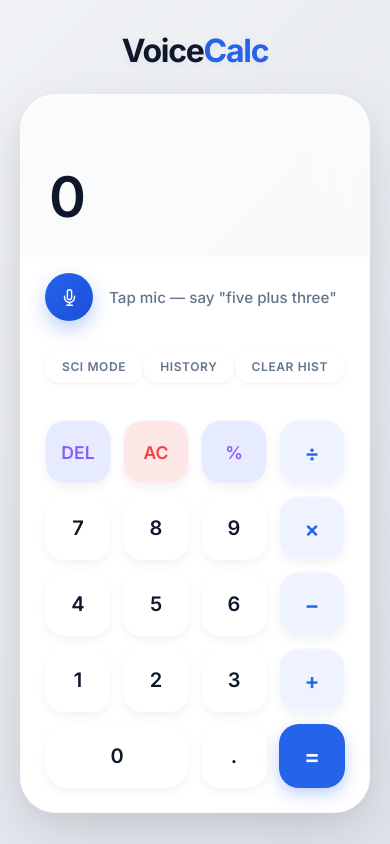
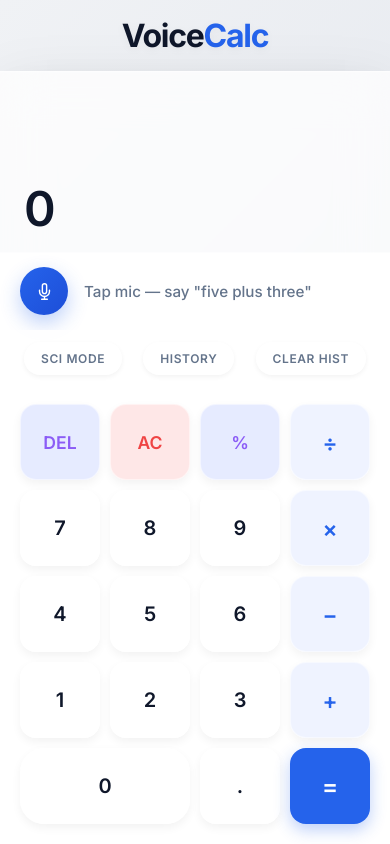
Before and after one commit to jachinsamuel/voicecalc, a Flask app: page / in a window 390 px wide. Run offline with Flask 3, Linux system fonts and the light colour scheme.

Commit message:
feat(ui): update index.html styling
* changed min-height to height for better responsiveness
* added overflow hidden to prevent unnecessary scrolling
* updated wrapper and display styles for improved layout
* modified header, calc, and btn styles for better spacing and design
* added responsive adjustments for phones and small laptops
* updated padding, margin, and border styles for various elements
* improved flexbox usage for better flexibility and responsiveness

```diff
--- a/templates/index.html
+++ b/templates/index.html
@@ -99,23 +99,30 @@
       background-attachment: fixed;
       color: var(--text);
       font-family: 'Inter', -apple-system, BlinkMacSystemFont, 'Segoe UI', Roboto, sans-serif;
-      min-height: 100vh;
+      height: 100vh;
+      height: 100dvh;
       display: flex;
       align-items: center;
       justify-content: center;
       padding: 20px;
       transition: background 0.4s ease, color 0.4s ease;
+      overflow: hidden;
     }
 
     .wrapper {
       width: 100%;
       max-width: 400px;
+      height: 100%;
+      max-height: 850px;
+      display: flex;
+      flex-direction: column;
     }
 
     /* Header */
     header {
       text-align: center;
-      margin-bottom: 24px;
+      margin-bottom: 16px;
+      flex-shrink: 0;
     }
 
     header h1 {
@@ -144,18 +151,22 @@
         0 20px 60px var(--shadow-strong),
         inset 0 1px 0 rgba(255, 255, 255, 0.1);
       transition: background 0.4s ease, border-color 0.4s ease;
+      display: flex;
+      flex-direction: column;
+      flex: 1;
     }
 
     /* Display */
     .display {
-      padding: 40px 28px 28px;
-      min-height: 150px;
+      padding: 24px 24px 16px;
       display: flex;
       flex-direction: column;
       justify-content: flex-end;
       background: transparent;
       border-bottom: 1px solid var(--border);
       position: relative;
+      flex: 1;
+      min-height: 100px;
     }
 
     .expr-line {
@@ -188,10 +199,11 @@
       display: flex;
       align-items: center;
       gap: 16px;
-      padding: 16px 24px;
+      padding: 14px 20px;
       border-bottom: 1px solid var(--border);
       background: var(--surface2);
       transition: background 0.4s ease;
+      flex-shrink: 0;
     }
 
     .voice-btn {
@@ -334,10 +346,12 @@
     .btn-grid {
       display: grid;
       grid-template-columns: repeat(4, 1fr);
-      gap: 12px;
+      grid-auto-rows: 1fr;
+      gap: 10px;
       background: var(--surface2);
-      padding: 24px;
+      padding: 16px 20px 20px;
       transition: background 0.4s ease;
+      flex: 3;
     }
 
     .btn {
@@ -345,7 +359,6 @@
       font-family: inherit;
       font-size: 1.25rem;
       font-weight: 600;
-      height: 64px;
       border-radius: 20px;
       cursor: pointer;
       position: relative;
@@ -398,6 +411,33 @@
       border-bottom: 1px solid var(--border);
       font-family: inherit;
       font-weight: 500;
+    }
+
+    /* Responsive adjustments for phones & small laptops */
+    @media (max-width: 420px), (max-height: 750px) {
+      body {
+        padding: 0;
+      }
+      .wrapper {
+        max-width: 100%;
+        max-height: 100%;
+      }
+      header {
+        margin-top: 16px;
+        margin-bottom: 16px;
+      }
+      .calc {
+        border-radius: 0;
+        border-left: none;
+        border-right: none;
+        border-bottom: none;
+      }
+      .btn {
+        border-radius: 16px;
+      }
+      .result-line {
+        font-size: 3rem;
+      }
     }
   </style>
 </head>
```
